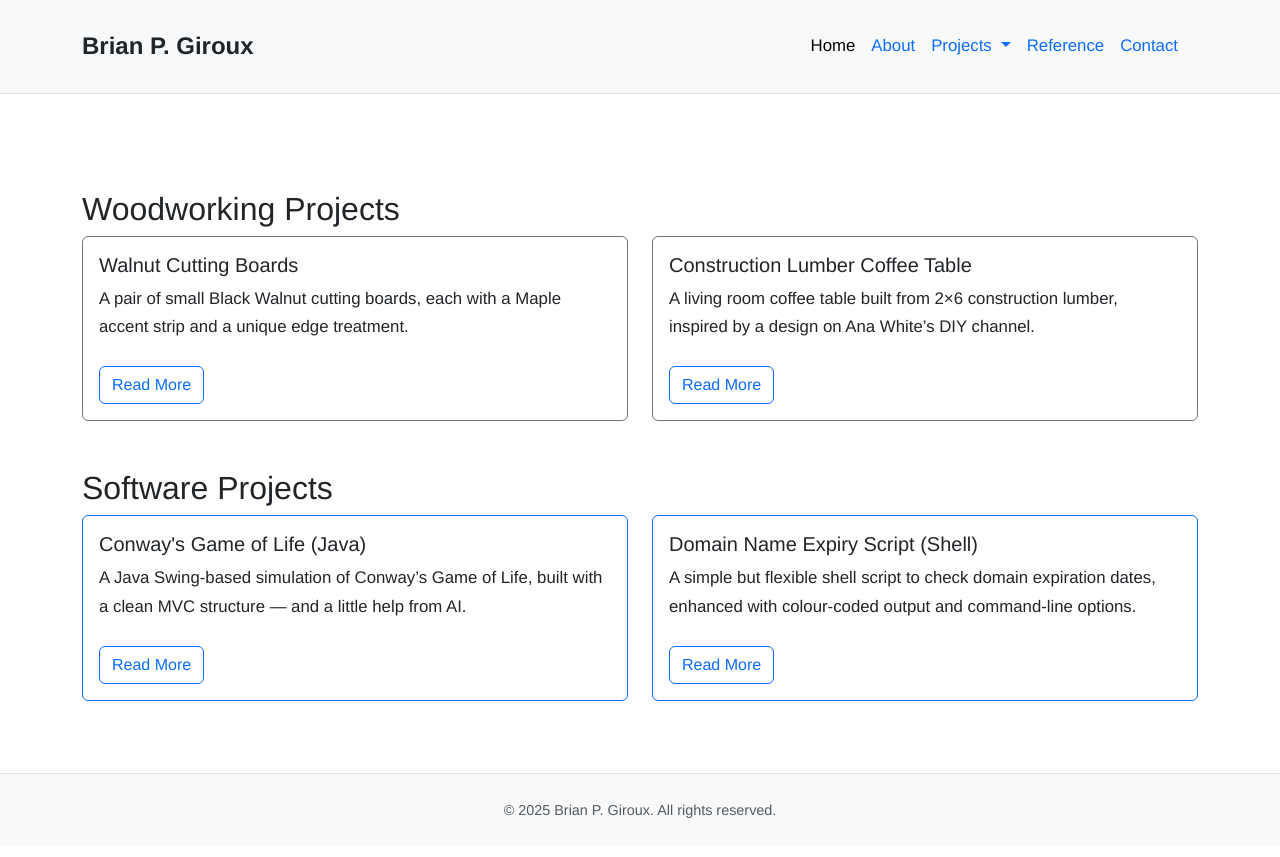
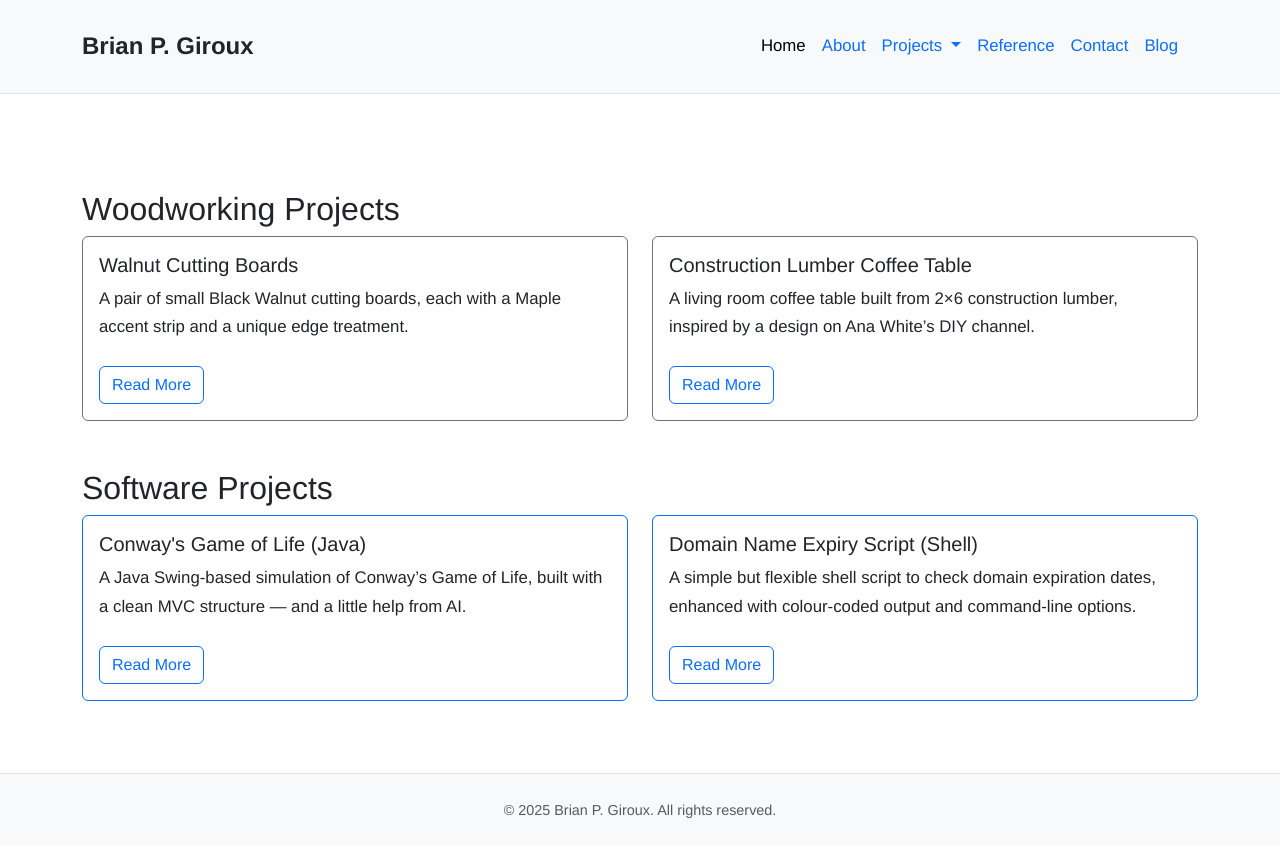
Before and after one commit to bpg1968/bgiroux.ca, a Jekyll site: the page built from index.md, in a window 1280 px wide. Shown: the top 857 px of the page. Built offline with Jekyll 4.4.1, drawn with Linux system fonts in a browser that asks for light colours.

Commit message:
Re-add 'Blog' navbar item

```diff
--- a/_includes/navbar.html
+++ b/_includes/navbar.html
@@ -36,6 +36,10 @@
           <a class="nav-link {% if page.url == '/contact/' %}active{% endif %}" href="/contact/">Contact</a>
         </li>
 
+
+        <li class="nav-item">
+          <a href="/blog/" class="nav-link {% if page.url contains '/blog/' %}active{% endif %}">Blog</a>
+        </li>
       </ul>
     </div>
 
```
